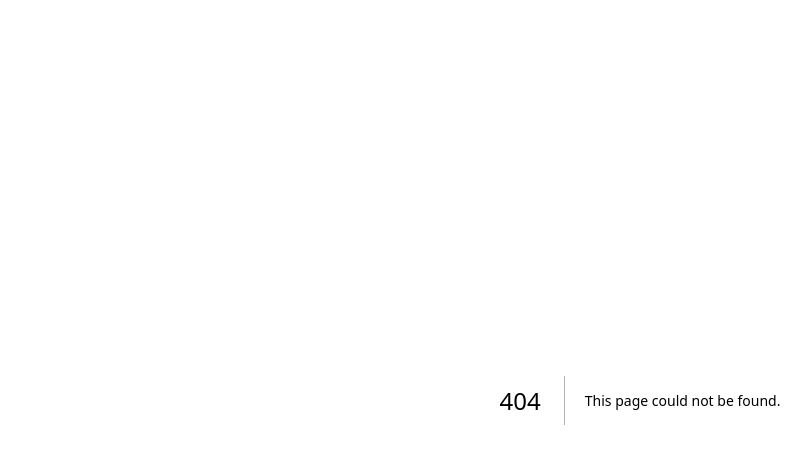
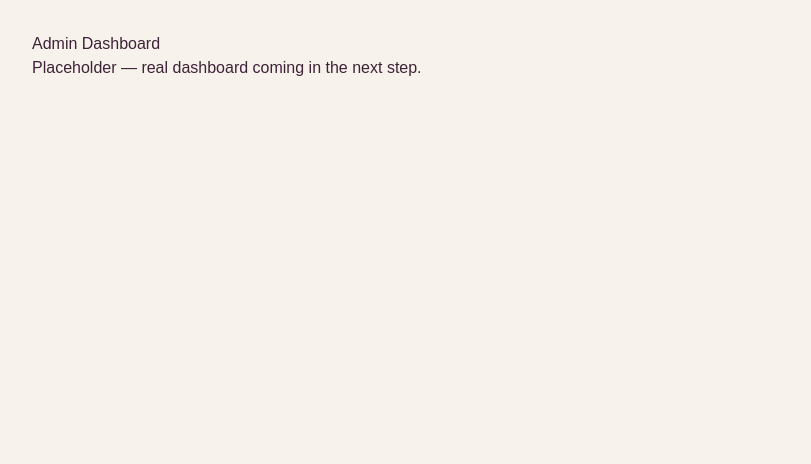
Before and after one commit to chavananand02340-wq/astrodisha-ecommerce, a Next.js app: page /admin/dashboard in a window 1280 px wide. Before the commit this address had no page. Shown: the top 464 px of the page, without its empty margins (0-811 px from the left). Built offline with nearby package versions, Linux system fonts and the light colour scheme.

Commit message:
Create page.tsx

```diff
--- /dev/null
+++ b/app/admin/dashboard/page.tsx
@@ -0,0 +1,8 @@
+export default function AdminDashboardPage() {
+  return (
+    <div style={{ padding: "2rem" }}>
+      <h1>Admin Dashboard</h1>
+      <p>Placeholder — real dashboard coming in the next step.</p>
+    </div>
+  );
+}
```
